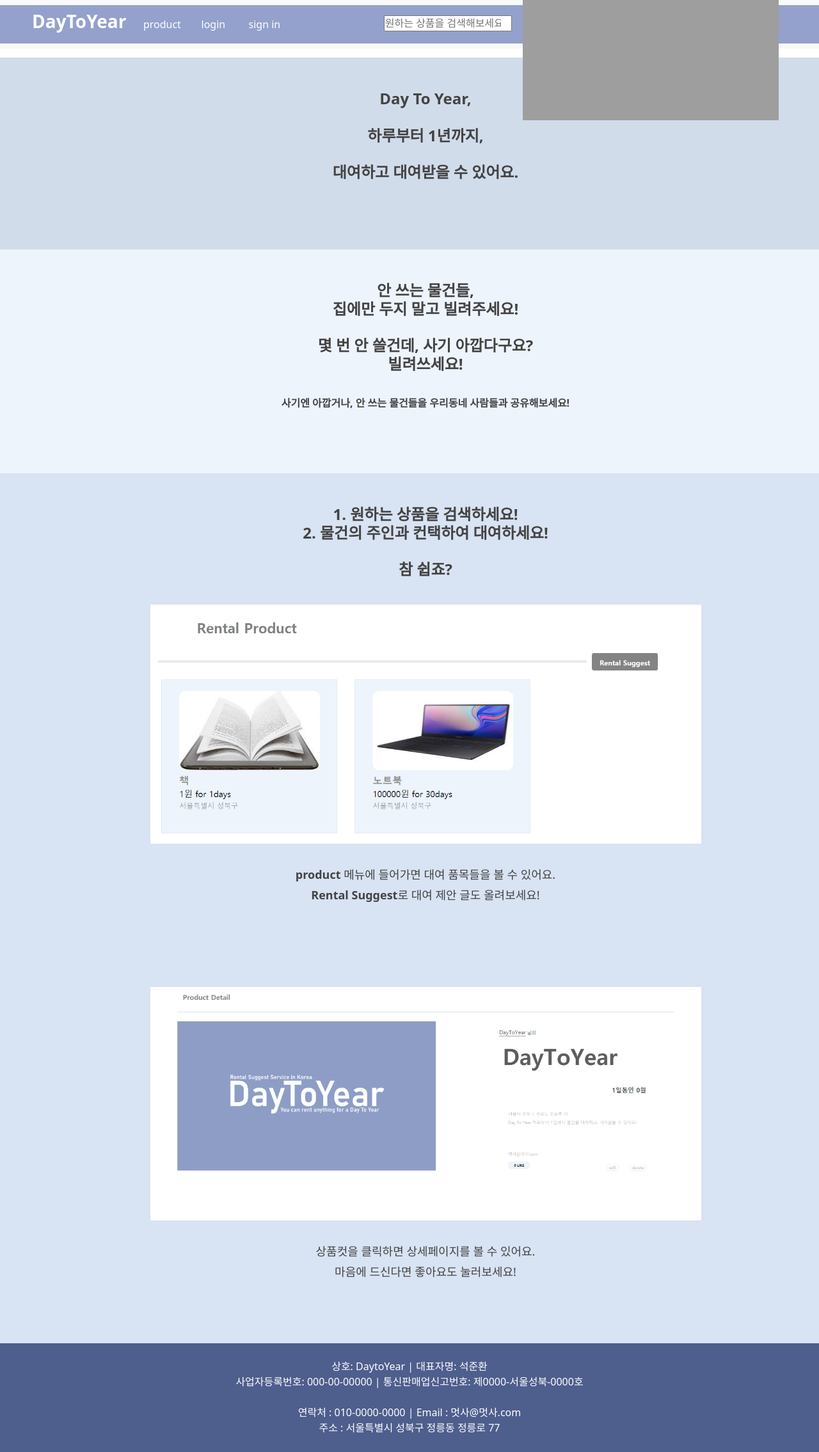
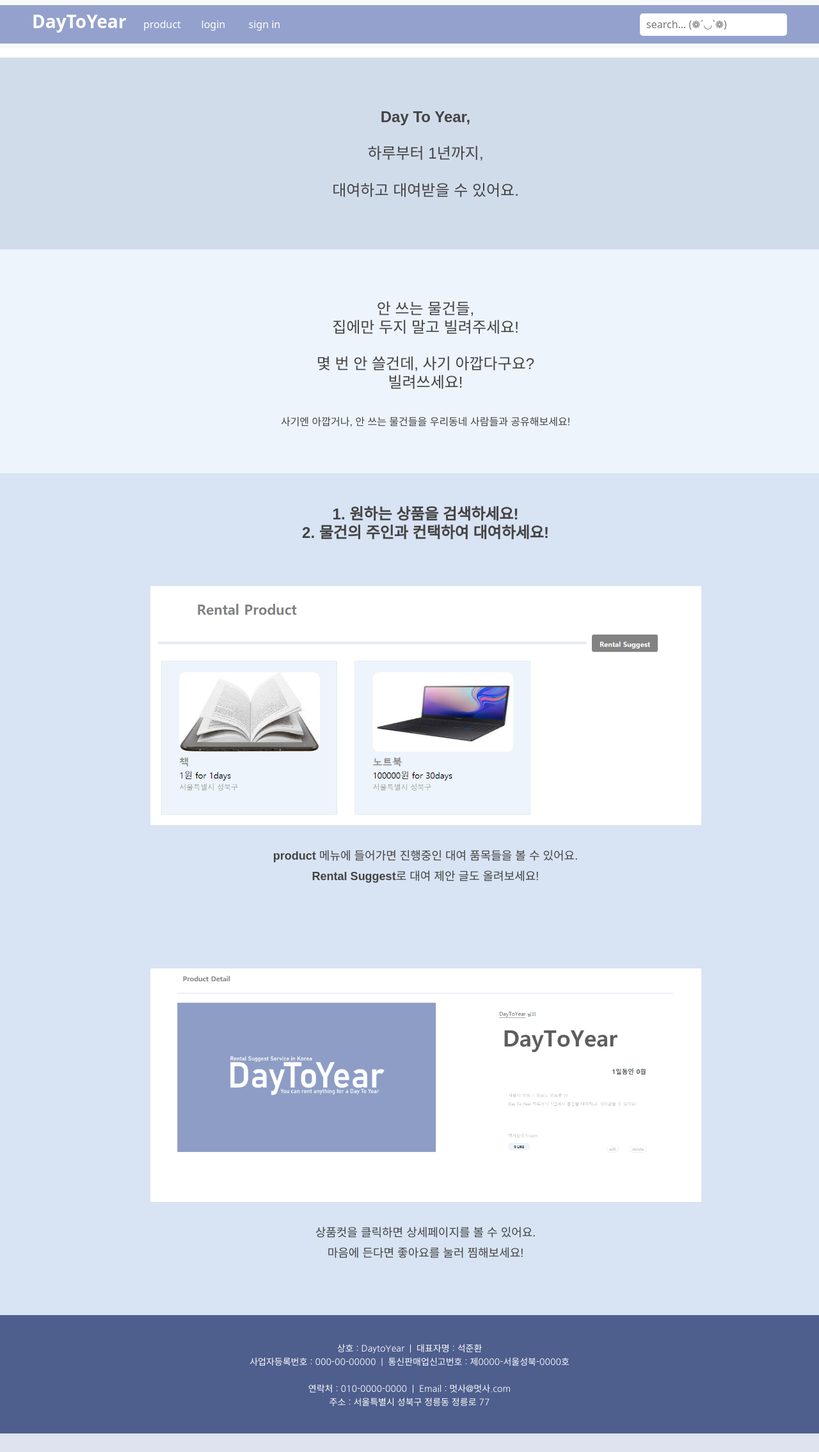
Before and after one commit to likelion-kookmin/Day-to-Year, a Django app: page / in a window 1280 px wide. Shown: the whole page at 64% size. After the commit the page ends 2241 px from the top, so only its background shows below. Run offline with Django 3.2, Linux system fonts and the light colour scheme; some web fonts are replaced; grey boxes are pictures that could not be loaded.

Commit message:
검색창 디자인, 글씨체 수정

```diff
--- a/day_to_year/accounts/templates/login.html
+++ b/day_to_year/accounts/templates/login.html
@@ -85,8 +85,8 @@
     <form action="{%url 'login'%}" id="login-box" method="POST">
         {%csrf_token%}
 
-        아이디:<input type="text" name="username" id="id" required> <br>
-        비밀번호:<input type="password" name="password" id="password" required><br>
+        아이디: <input type="text" name="username" id="id" required> <br>
+        비밀번호: <input type="password" name="password" id="password" required><br>
         <h6 id="error_message">{{error}}</h6><br>
         <button type="submit" id="submit">Submit</button>
     </form>
--- a/day_to_year/day_to_year/templates/base.html
+++ b/day_to_year/day_to_year/templates/base.html
@@ -5,6 +5,7 @@
     <meta http-equiv="X-UA-Compatible" content="IE=edge">
     <meta name="viewport" content="width=device-width, initial-scale=1.0">
     <link href="https://cdn.jsdelivr.net/npm/bootstrap@5.0.1/dist/css/bootstrap.min.css" rel="stylesheet" integrity="sha384-+0n0xVW2eSR5OomGNYDnhzAbDsOXxcvSN1TPprVMTNDbiYZCxYbOOl7+AMvyTG2x" crossorigin="anonymous">
+    <link href="http://fonts.googleapis.com/earlyaccess/nanumgothic.css" rel="stylesheet">
     <script src="https://cdn.jsdelivr.net/npm/bootstrap@5.0.1/dist/js/bootstrap.bundle.min.js" integrity="sha384-gtEjrD/SeCtmISkJkNUaaKMoLD0//ElJ19smozuHV6z3Iehds+3Ulb9Bn9Plx0x4" crossorigin="anonymous"></script>
     <title>DayToYear</title>
     <style>
@@ -44,7 +45,7 @@
       }
 
       #footer {
-        height: 170px;
+        height: 185px;
         position: absolute;
         bottom: 0;
         left: 0;
@@ -52,6 +53,8 @@
         text-align: center;
         background-color: rgb(78, 94, 141);
         color: white;
+        font-family: 'Nanum Gothic', sans-serif;
+        font-size: 14px;
       }
 
       #search-bar {
@@ -70,13 +73,9 @@
       .li {
         align-items: center;
       }
-      /* #button:active {
-        box-shadow: 1px 1px 0 rgb(0,0,0,0.5); position: relative; top:2px;
-      } */
 
       #button:hover {
         background-color: rgb(68, 94, 150);
-        /* text-decoration: underline; */
       }
 
       .container-fluid {
@@ -85,6 +84,55 @@
         padding-right: 50px;
         height: 60px;
       }
+
+      fieldset {
+        position: relative;
+        padding: 0 0 0 10px;
+        background: #fff;
+        border: none;
+        border-radius: 5px;
+      }
+
+      .input,
+      .button {
+        position: relative;
+        width: 170px;
+        height: 35px;
+        padding: 0;
+        display: inline-block;
+        float: left;
+      }
+
+      .input {
+        color: #666;
+        z-index: 2;
+        border: 0 none;
+      }
+      .input:focus {
+        outline: 0 none;
+      }
+      .input:focus + .button {
+        -webkit-transform: translate(0, 0);
+            -ms-transform: translate(0, 0);
+                transform: translate(0, 0);
+        -webkit-transition-duration: 0.3s;
+                transition-duration: 0.3s;
+      }
+
+      .button {
+        z-index: 1;
+        width: 50px;
+        border: 0 none;
+        background: #5b719e;
+        cursor: pointer;
+        border-radius: 0 5px 5px 0;
+        -webkit-transform: translate(-50px, 0);
+            -ms-transform: translate(-50px, 0);
+                transform: translate(-50px, 0);
+        -webkit-transition-duration: 0.3s;
+                transition-duration: 0.3s;
+      }
+
     </style>
 
 </head>
@@ -120,9 +168,15 @@
               {% endif %}
 
             </ul>
-            <form action="{% url 'search' %}" method="get">
+            <!-- <form action="{% url 'search' %}" method="get">
               <input class="form" id="search-bar" type="search" placeholder="원하는 상품을 검색해보세요:)" aria-label="Search" name='q' value="{{ q }}">
               <button class="btn" type="submit"><img src="https://d1unjqcospf8gs.cloudfront.net/assets/home/base/header/search-icon-7008edd4f9aaa32188f55e65258f1c1905d7a9d1a3ca2a07ae809b5535380f14.svg" alt=""></button>
+            </form> -->
+            <form action="{% url 'search' %}" method="get">
+              <fieldset>
+                <input class="input" type="search" placeholder="search... (❁´◡`❁)"name='q' value="{{ q }}">
+                <button class="button" type="submit" style="color: #fff;">Go!</button>
+              </fieldset>
             </form>
           </div>
         </div>
@@ -135,10 +189,10 @@
       </div>
     </div>
     <div id="footer">
-      <br>상호: DaytoYear | 대표자명: 석준환
-      <br>사업자등록번호: 000-00-00000 | 통신판매업신고번호: 제0000-서울성북-0000호
-      <br><br>연락처 : 010-0000-0000 | Email : 멋사@멋사.com
-      <br>주소 : 서울특별시 성북구 정릉동 정릉로 77<br><br>
+      <br><br>상호 : DaytoYear&nbsp;&nbsp;|&nbsp;&nbsp;대표자명 : 석준환
+      <br>사업자등록번호 : 000-00-00000&nbsp;&nbsp;|&nbsp;&nbsp;통신판매업신고번호 : 제0000-서울성북-0000호
+      <br><br>연락처 : 010-0000-0000&nbsp;&nbsp;|&nbsp;&nbsp;Email : 멋사@멋사.com
+      <br>주소 : 서울특별시 성북구 정릉동 정릉로 77<br><br><br>
     </div>
     </div>
   </div>
--- a/day_to_year/main/templates/main.html
+++ b/day_to_year/main/templates/main.html
@@ -5,6 +5,7 @@
     <meta charset="UTF-8">
     <meta http-equiv="X-UA-Compatible" content="IE=edge">
     <meta name="viewport" content="width=device-width, initial-scale=1.0">
+    <link href="http://fonts.googleapis.com/earlyaccess/jejumyeongjo.css" rel="stylesheet">
     <title>DaytoYear</title>
     <style>
         * {
@@ -39,6 +40,7 @@
             color: rgb(68, 67, 67);
             padding-left: 50px;
             padding-top: 50px;
+            font-family: 'Jeju Myeongjo', sans-serif;
         }
 
         .intro1 {
@@ -67,19 +69,19 @@
     <div class="box">
         <div class="intro1">
             <h4>
-                <b>
-                Day To Year,<br><br>
-                하루부터 1년까지, <br><br>대여하고 대여받을 수 있어요.<br></b>
+
+                <b><br>Day To Year,<br><br></b>
+                하루부터 1년까지, <br><br>대여하고 대여받을 수 있어요.<br>
             </h4>
         </div>
         <div class="intro2">
             <h4>
-                <b>
-                안 쓰는 물건들, <br> 집에만 두지 말고 빌려주세요!<br><br>
+
+                <br>안 쓰는 물건들, <br> 집에만 두지 말고 빌려주세요!<br><br>
                 몇 번 안 쓸건데, 사기 아깝다구요?<br>
                 빌려쓰세요!<br><br>
             </h4>
-            <h6>사기엔 아깝거나, 안 쓰는 물건들을 우리동네 사람들과 공유해보세요!</b></h6>
+            <h6>사기엔 아깝거나, 안 쓰는 물건들을 우리동네 사람들과 공유해보세요!</h6>
 
 
         </div>
@@ -88,16 +90,15 @@
                 <b>
                 1. 원하는 상품을 검색하세요!<br>
                 2. 물건의 주인과 컨택하여 대여하세요!<br><br>
-                참 쉽죠?
                 </b>
             </h4>
             <div class="content">
                 <br><img src="{% static 'main/목록컷.PNG' %}" style="width: 70%">
-                <br><br><b>product</b> 메뉴에 들어가면 대여 품목들을 볼 수 있어요.<br>
+                <br><br><b>product</b> 메뉴에 들어가면 진행중인 대여 품목들을 볼 수 있어요.<br>
                 <b>Rental Suggest</b>로 대여 제안 글도 올려보세요!<br><br><br><br>
                 <br><img src="{% static 'main/설명컷.PNG' %}" style="width: 70%">
                 <br><br>상품컷을 클릭하면 상세페이지를 볼 수 있어요.
-                <br>마음에 드신다면 좋아요도 눌러보세요!<br><br><br><br>
+                <br>마음에 든다면 좋아요를 눌러 찜해보세요!<br><br><br><br>
             </div>
         </div>
     </div>
```
